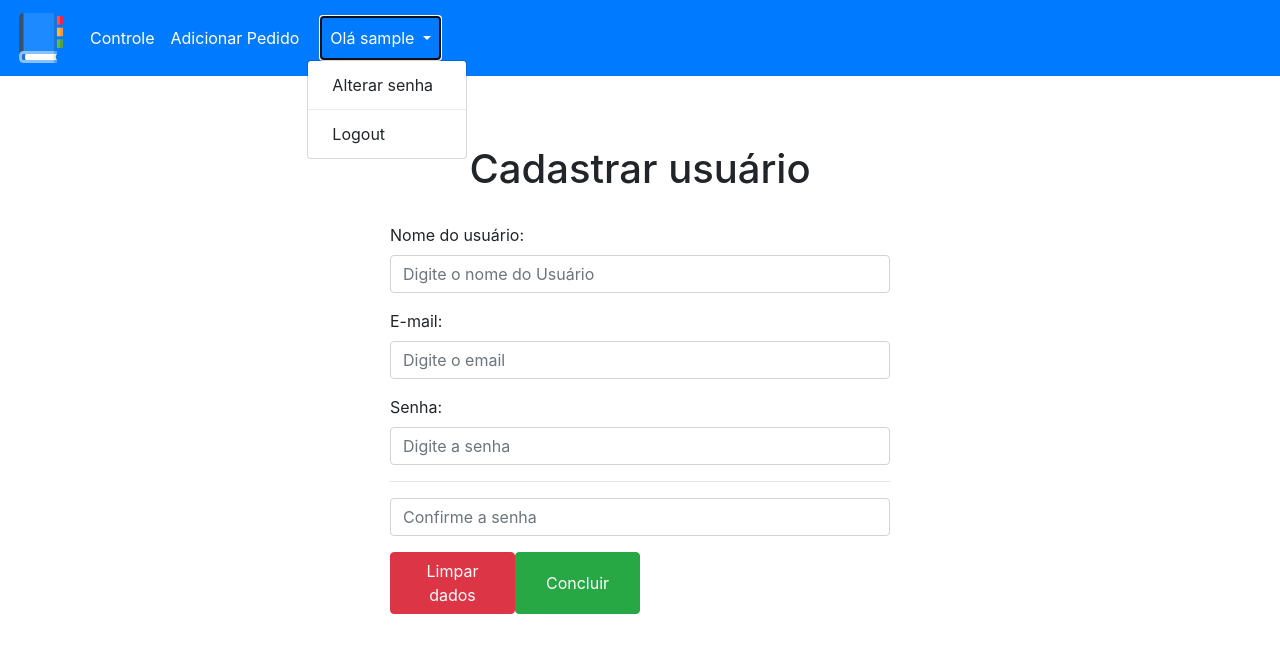
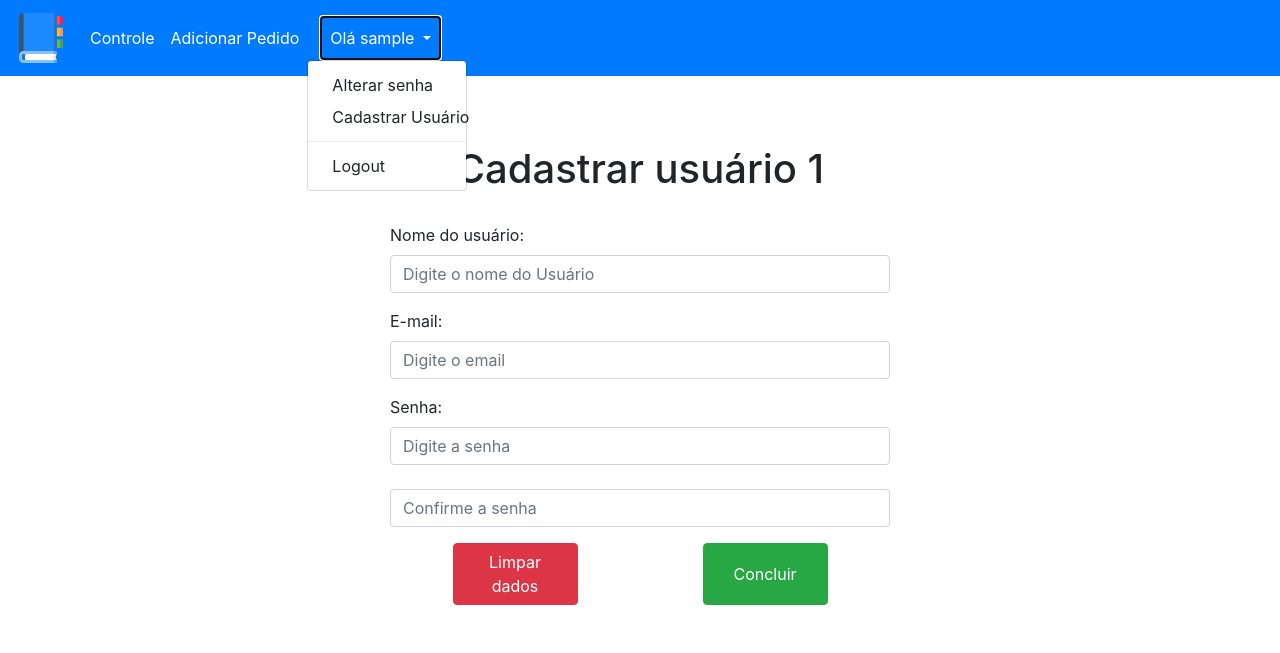
Before and after one commit to KalilFarias/stock_control, a PHP site: page /cadastrar.php in a window 1280 px wide, after a click that opens the changed part. Shown: the top 653 px of the page. Run offline with PHP 8.4, Linux system fonts and the light colour scheme; the visitor is signed in with stand-in values (Sample User, id 1); data comes from the database, SQL or seed files in the repository.

Commit message:
implementada criacao de usuario pelo admin

```diff
--- a/cadastrar.php
+++ b/cadastrar.php
@@ -1,18 +1,18 @@
 <?php
   include_once("templates/header.php");
 
-  if (!isset($_COOKIE['token_sessao']) and $_SESSION['is_admin'] != 1) {
+  if (!isset($_COOKIE['token_sessao']) or $_SESSION['is_admin'] != 1) {
     header("Location: index.php");
   }
 ?>
 <div class="container">
     <?php include_once("templates/backbtn.html"); ?>
-    <h1 id="main-title">Cadastrar usuário</h1>
+    <h1 id="main-title">Cadastrar usuário <?php echo $_SESSION['is_admin'] ?></h1>
     <form id="create-form" action="<?= $BASE_URL ?>config/process.php" method="POST">
-      <input type="hidden" name="type" value="cadastrar">
+      <input type="hidden" name="type" value="cadastrar-usuario">
       <div class="form-group">
-        <label for="name">Nome do usuário:</label>
-        <input type="text" class="form-control" id="name" name="name" placeholder="Digite o nome do Usuário" required>
+        <label for="nome">Nome do usuário:</label>
+        <input type="text" class="form-control" id="nome" name="nome" placeholder="Digite o nome do Usuário" required>
       </div>
       <div class="form-group">
         <label for="email">E-mail:</label>
@@ -21,11 +21,11 @@
       <div class="form-group">
         <label for="senha">Senha:</label>
         <input type="password" class="form-control" id="senha" name="senha" placeholder="Digite a senha" required>
-        <hr>
-        <input type="password" class="form-control" id="senha" name="senha" placeholder="Confirme a senha" required>
+        <br>
+        <input type="password" class="form-control" id="confirma-senha" name="confirma-senha" placeholder="Confirme a senha" required>
       </div>
       <div class="container form-group">
-        <div class="row justify-content-evenly">
+        <div class="row justify-content-around">
             <button type="reset" class="col-3 btn btn-danger">Limpar dados</button>
             <button type="submit" class="col-3 btn btn-success">Concluir</button>
 
--- a/config/process.php
+++ b/config/process.php
@@ -94,7 +94,7 @@
       $email = $data["email"];
       $senha = $data["senha"];
 
-      $query = "SELECT id, nome, email, senha FROM usuarios WHERE email = '$email'";
+      $query = "SELECT id, nome, email, senha, is_admin FROM usuarios WHERE email = '$email'";
       $cliente_login = $conn->prepare($query);
 
       try {
@@ -146,6 +146,36 @@
             <?php
         }
 
+    } else if($data["type"] === "cadastrar-usuario") {
+      $name = $data["nome"];
+      $email = $data["email"];
+      $senha = $data["senha"];
+      $confirma_senha = $data["confirma-senha"];
+
+      if ($senha != $confirma_senha) {
+        $_SESSION['msg'] = "As senhas não são iguais";
+      } else {
+        $senha = password_hash($senha,PASSWORD_DEFAULT);
+        $query = "INSERT INTO usuarios (id, nome, email, senha, is_admin, apagado) VALUES (NULL, :nome, :email, :senha, 0, 0)";
+        $stmt = $conn->prepare($query);
+
+        $stmt->bindParam(":nome", $name);
+        $stmt->bindParam(":email", $email);
+        $stmt->bindParam(":senha", $senha);
+
+        try {
+
+          $stmt->execute();
+          $_SESSION["msg"] = "Usuário Cadastrado com sucesso";
+
+        } catch(PDOException $e) {
+          // erro na conexão
+          $error = $e->getMessage();
+          echo "Erro: $error";
+        }
+
+      }
+
     }
 
     // Redirect HOME
--- a/index.php
+++ b/index.php
@@ -20,8 +20,8 @@
         <tbody>
           <?php foreach($stock as $stocks): ?>
             <tr>
-              <td scope="row"><?= $stocks["name"]?></td>
-              <td scope="row"><?= $stocks["tool"]?></td>
+              <td scope="row"><?= $stocks["name"] ?></td>
+              <td scope="row"><?= $stocks["tool"] ?></td>
               <td scope="row"><?= $stocks["date_retirada"]?></td>
               <td scope="row"><?= $stocks["time_retirada"]?></td>
               <td class="actions">
--- a/templates/header.php
+++ b/templates/header.php
@@ -51,6 +51,10 @@
                   </a>
                   <ul class="dropdown-menu col-sm-auto navbar-dropdown"> <!-- Menu com opções, que abre quando clica non nome do usuário -->
                       <li><a class="dropdown-item navbar-content" href="cadastro.php">Alterar senha</a></li>
+                      <!-- Opção de cadastrar usuário estará disponível só para o admin-->
+                      <?php if($_SESSION['is_admin'] == 1) {?>
+                        <li><a class="dropdown-item navbar-content" href="cadastrar.php">Cadastrar Usuário</a></li>
+                        <?php }?>
                       <li>
                           <hr class="dropdown-divider">
                       </li>
```
